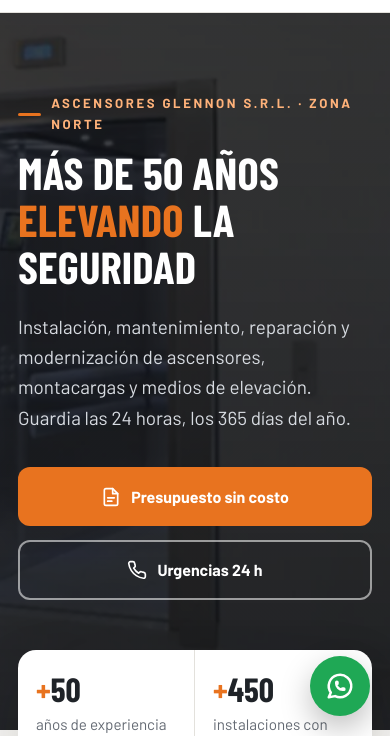
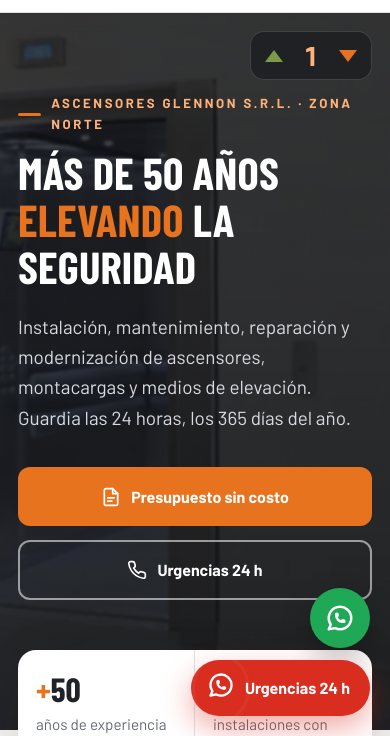
Before and after one commit to cristianorellanaar-rgb/glennon, a plain HTML site: page index.html in a window 390 px wide. Shown: the part 108-844 px from the top of the page. Drawn offline with nearby package versions, Linux system fonts and the light colour scheme; a web font is replaced by a local one.

Commit message:
Add files via upload

```diff
--- a/index.html
+++ b/index.html
@@ -199,15 +199,27 @@ footer a{text-decoration:none}
 footer a:hover{color:#fff}
 
 /* flotante */
-.wa-float{position:fixed;right:20px;bottom:20px;z-index:60;width:60px;height:60px;border-radius:50%;background:#1fa855;color:#fff;display:grid;place-items:center;box-shadow:0 12px 30px rgba(0,0,0,.25)}
+.floats{position:fixed;right:20px;bottom:20px;z-index:60;display:flex;flex-direction:column;align-items:flex-end;gap:12px}
+.wa-float{width:60px;height:60px;border-radius:50%;background:#1fa855;color:#fff;display:grid;place-items:center;box-shadow:0 12px 30px rgba(0,0,0,.25)}
 .wa-float svg{width:30px;height:30px}
+.urg-float{display:inline-flex;align-items:center;gap:10px;height:56px;padding:0 20px 0 16px;border-radius:999px;background:#d92d20;color:#fff;font-weight:700;font-size:1rem;text-decoration:none;box-shadow:0 12px 30px rgba(217,45,32,.4)}
+.urg-float svg{width:28px;height:28px;flex:0 0 28px}
+.urg-float:hover{background:#b42318}
+.urg-float .pulse{position:relative}
+.urg-float .pulse::after{content:"";position:absolute;inset:-6px;border-radius:50%;border:2px solid rgba(255,255,255,.7);animation:pulse 1.8s ease-out infinite}
+@keyframes pulse{from{transform:scale(.7);opacity:1}to{transform:scale(1.5);opacity:0}}
 
 .reveal{opacity:0;transform:translateY(22px);transition:opacity .8s var(--ease),transform .8s var(--ease)}
 .reveal.in{opacity:1;transform:none}
 @media (prefers-reduced-motion:reduce){*{animation:none!important;transition:none!important;scroll-behavior:auto!important}.reveal{opacity:1;transform:none}}
 
 @media (max-width:1000px){
-  .floor{display:none}
+  .floor{top:18px;right:18px;transform:none;flex-direction:row;gap:10px;padding:10px 14px;border-radius:14px}
+  .floor .arrow{border-left-width:9px;border-right-width:9px}
+  .floor .up{border-bottom-width:12px}
+  .floor .down{border-top-width:12px}
+  .floor .num{font-size:1.7rem;min-width:36px}
+  .floor small{display:none}
   .stats .grid{grid-template-columns:repeat(2,1fr)}
   .stat:nth-child(2){border-right:0}
   .stat:nth-child(-n+2){border-bottom:1px solid var(--line)}
@@ -416,6 +428,7 @@ footer a:hover{color:#fff}
         <div><small>Urgencias y reclamos · 24 h</small><b>+54 9 11 4998-6546</b></div>
       </a>
       <ul class="clist">
+        <li><a href="https://wa.me/5491149986546?text=Hola%2C%20tengo%20una%20urgencia%20con%20el%20ascensor." target="_blank" rel="noopener"><span class="ic" style="background:#d92d20"><svg viewBox="0 0 24 24" fill="none" stroke="currentColor" stroke-width="2" stroke-linecap="round" stroke-linejoin="round" aria-hidden="true"><path d="M3 21l1.65-3.8a9 9 0 1 1 3.4 2.9z"/></svg></span><span><b>Urgencias por WhatsApp</b><small>+54 9 11 4998-6546 · 24 h</small></span></a></li>
         <li><a href="https://wa.me/5491165794762?text=Hola%2C%20quiero%20que%20me%20contacten." target="_blank" rel="noopener"><span class="ic" style="background:#1fa855"><svg viewBox="0 0 24 24" fill="none" stroke="currentColor" stroke-width="2" stroke-linecap="round" stroke-linejoin="round" aria-hidden="true"><path d="M3 21l1.65-3.8a9 9 0 1 1 3.4 2.9z"/></svg></span><span><b>+54 9 11 6579-4762</b><small>Consultas · WhatsApp</small></span></a></li>
         <li><a href="mailto:info@ascensoresglennon.com.ar"><span class="ic"><svg viewBox="0 0 24 24" fill="none" stroke="currentColor" stroke-width="2" stroke-linecap="round" stroke-linejoin="round" aria-hidden="true"><rect x="2" y="4" width="20" height="16" rx="2"/><path d="m22 7-10 6L2 7"/></svg></span><span><b>info@ascensoresglennon.com.ar</b><small>Información general</small></span></a></li>
         <li><a href="mailto:ventas@ascensoresglennon.com.ar"><span class="ic" style="background:var(--green-d)"><svg viewBox="0 0 24 24" fill="none" stroke="currentColor" stroke-width="2" stroke-linecap="round" stroke-linejoin="round" aria-hidden="true"><path d="M3 21h18M5 21V7l7-4 7 4v14"/></svg></span><span><b>ventas@ascensoresglennon.com.ar</b><small>Nuevas obras</small></span></a></li>
@@ -461,7 +474,10 @@ footer a:hover{color:#fff}
   </div>
 </footer>
 
-<a class="wa-float" href="https://wa.me/5491165794762?text=Hola%2C%20quiero%20que%20me%20contacten." target="_blank" rel="noopener" aria-label="Escribinos por WhatsApp"><svg viewBox="0 0 24 24" fill="none" stroke="currentColor" stroke-width="2" stroke-linecap="round" stroke-linejoin="round" aria-hidden="true"><path d="M3 21l1.65-3.8a9 9 0 1 1 3.4 2.9z"/><path d="M9 10a.5.5 0 0 0 1 0V9a.5.5 0 0 0-1 0v1a5 5 0 0 0 5 5h1a.5.5 0 0 0 0-1h-1a.5.5 0 0 0 0 1"/></svg></a>
+<div class="floats">
+  <a class="wa-float" href="https://wa.me/5491165794762?text=Hola%2C%20quiero%20que%20me%20contacten." target="_blank" rel="noopener" aria-label="Consultas por WhatsApp"><svg viewBox="0 0 24 24" fill="none" stroke="currentColor" stroke-width="2" stroke-linecap="round" stroke-linejoin="round" aria-hidden="true"><path d="M3 21l1.65-3.8a9 9 0 1 1 3.4 2.9z"/><path d="M9 10a.5.5 0 0 0 1 0V9a.5.5 0 0 0-1 0v1a5 5 0 0 0 5 5h1a.5.5 0 0 0 0-1h-1a.5.5 0 0 0 0 1"/></svg></a>
+  <a class="urg-float" href="https://wa.me/5491149986546?text=Hola%2C%20tengo%20una%20urgencia%20con%20el%20ascensor." target="_blank" rel="noopener" aria-label="Urgencias 24 horas por WhatsApp"><span class="pulse"><svg viewBox="0 0 24 24" fill="none" stroke="currentColor" stroke-width="2" stroke-linecap="round" stroke-linejoin="round" aria-hidden="true"><path d="M3 21l1.65-3.8a9 9 0 1 1 3.4 2.9z"/><path d="M9 10a.5.5 0 0 0 1 0V9a.5.5 0 0 0-1 0v1a5 5 0 0 0 5 5h1a.5.5 0 0 0 0-1h-1a.5.5 0 0 0 0 1"/></svg></span>Urgencias 24 h</a>
+</div>
 
 <script>
 const WHATSAPP = "5491165794762";
```
